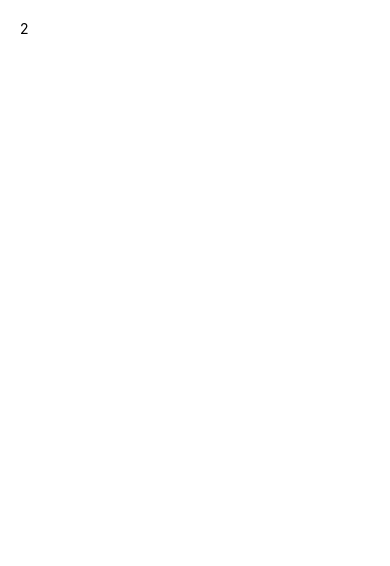
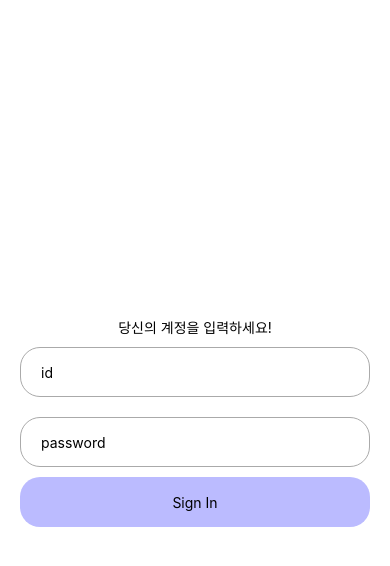
Before and after one commit to R-E-G-team/7-26-practice, a React Native app: screen / in a window 390 px wide. Shown: the top 566 px of the page. Built offline with nearby package versions, Linux system fonts and the light colour scheme.

Commit message:
Update App.js

```diff
--- a/App.js
+++ b/App.js
@@ -4,17 +4,47 @@ import React, { useState } from "react";
 import {
   StyleSheet,
   View,
-  Text
+  Text,
+  TextInput,
+  TouchableHighlight
 } from "react-native";
 
 export default function App() {
   return (
-    <View style={{padding: 20}}>
-      <Text>2</Text>
+    <View style={styles.container}>
+      <View>
+        <Text>당신의 계정을 입력하세요!</Text>
+      </View>
+      <TextInput style={styles.textInput} placeholder='id' value='id'></TextInput>
+      <TextInput style={styles.textInput} placeholder='password' value='password'></TextInput>
+      <TouchableHighlight style={styles.signIn}><Text>Sign In</Text></TouchableHighlight>
     </View>
   );
 }
 
 const styles = StyleSheet.create({
-
+  container: {
+    padding: 20,
+    width: '100%',
+    height: '100%',
+    alignItems: 'center',
+    justifyContent: 'center'
+  },
+  textInput: {
+    width: '100%',
+    height: 50,
+    paddingLeft: 20,
+    margin: 10,
+    borderWidth: 1,
+    borderColor: '#aaaaaa',
+    borderRadius: 20
+  },
+  signIn: {
+    backgroundColor: '#bbbbff',
+    borderRadius: 20,
+    width: '100%',
+    height: 50,
+    alignItems: 'center',
+    justifyContent: 'center',
+  }
 });
```
